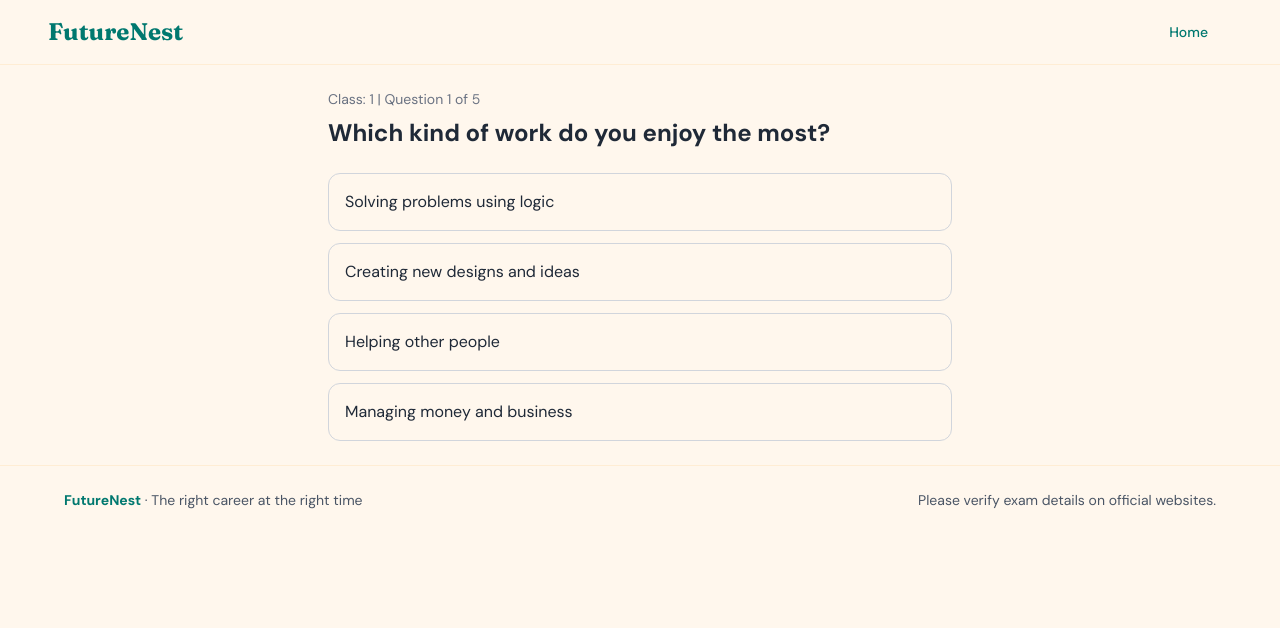
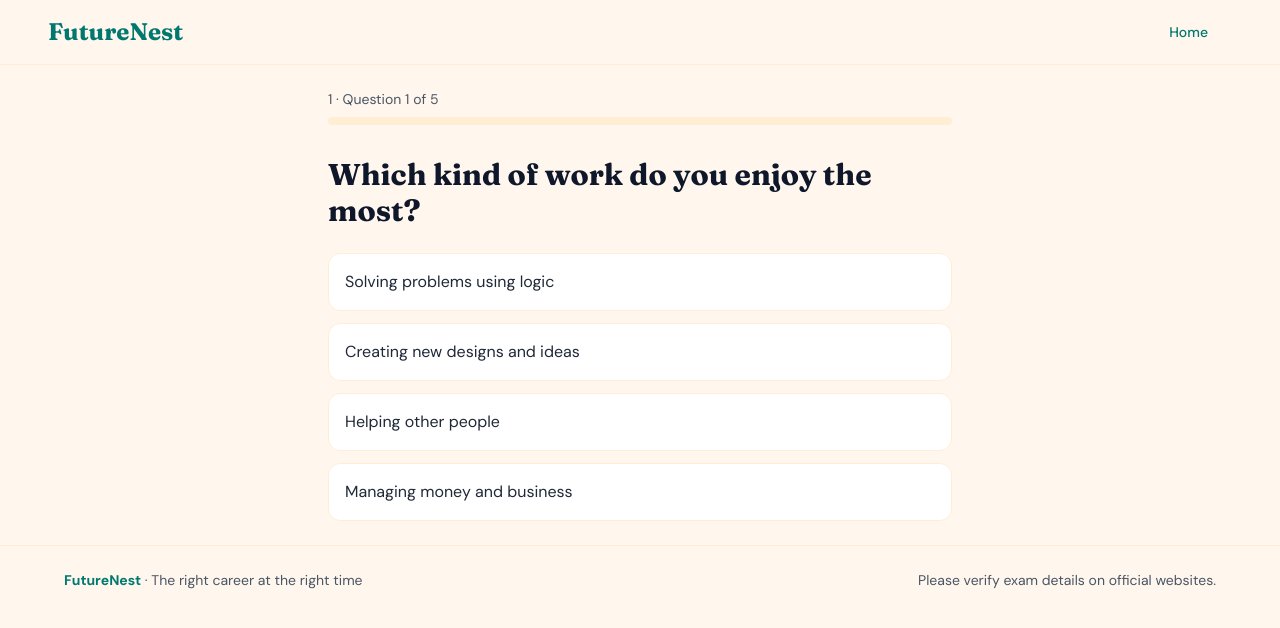
Before and after one commit to abhishekprajapativns/FutureNest, a React (Vite) app in the folder client/: page /quiz/1 in a window 1280 px wide. Shown: the top 628 px of the page. Built offline with nearby package versions, Linux system fonts and the light colour scheme.

Commit message:
Restyle Quiz page with new design

```diff
--- a/client/src/pages/Quiz.jsx
+++ b/client/src/pages/Quiz.jsx
@@ -2,6 +2,13 @@ import { useState } from "react";
 import { useParams } from "react-router-dom";
 import questions from "../data/questions";
 import Result from "../components/Result";
+
+// Friendly names for the class shown at the top
+const classNames = {
+  10: "After 10th",
+  12: "After 12th",
+  graduation: "After Graduation",
+};
 
 function Quiz() {
   // Get the class value from the link
@@ -14,8 +21,7 @@ function Quiz() {
     setCurrent(current + 1);
   }
 
-  // If all questions are done, show a finished message
-  // We send the chosen answers to it as props
+  // If all questions are done, show the result
   if (current >= questions.length) {
     return <Result answers={answers} classId={classId} />;
   }
@@ -23,24 +29,37 @@ function Quiz() {
   // Pick the current question from the list
   const question = questions[current];
 
+  // How much of the quiz is done, in percent
+  const percent = (current / questions.length) * 100;
+
   return (
     <main className="max-w-2xl mx-auto p-6">
       {/* Small info: class and question number */}
-      <p className="text-sm text-gray-500 mb-2">
-        Class: {classId} | Question {current + 1} of {questions.length}
+      <p className="text-sm text-gray-600">
+        {classNames[classId] || classId} · Question {current + 1} of{" "}
+        {questions.length}
       </p>
 
+      {/* Progress bar */}
+      <div className="mt-2 h-2 rounded-full bg-orange-100">
+        <div
+          className="h-2 rounded-full bg-teal-700"
+          style={{ width: `${percent}%` }}
+        ></div>
+      </div>
+
       {/* The question */}
-      <h1 className="text-2xl font-bold mb-6">{question.text}</h1>
+      <h1 className="font-heading mt-8 mb-6 text-2xl font-bold text-slate-900 md:text-3xl">
+        {question.text}
+      </h1>
 
       {/* Show one button for each option */}
-
       <div className="grid gap-3">
         {question.options.map((option) => (
           <button
             key={option.text}
             onClick={() => handleAnswer(option.tag)}
-            className="border border-gray-300 rounded-xl p-4 text-left hover:border-blue-600 hover:text-blue-600"
+            className="rounded-xl border border-orange-100 bg-white p-4 text-left hover:border-teal-700 hover:text-teal-700c"
           >
             {option.text}
           </button>
```
